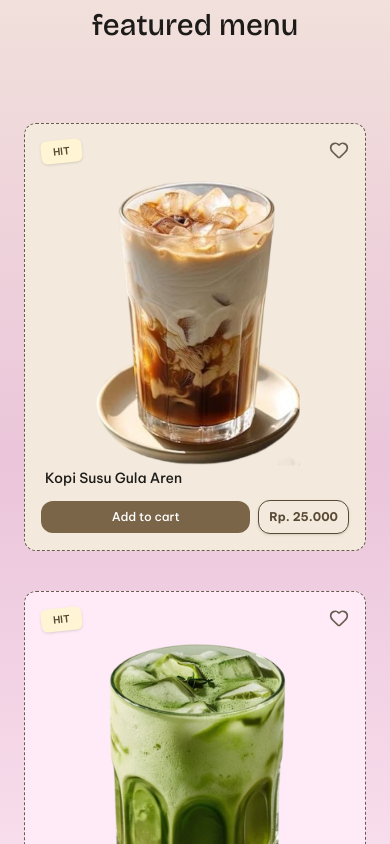
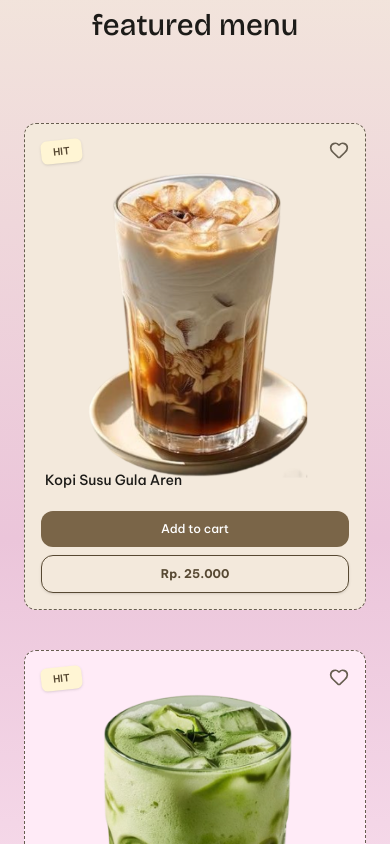
Before and after one commit to fatiya17/sistech-cafe, a Next.js app: page / in a window 390 px wide. Shown: the part 2040-2884 px from the top of the page. Built offline with nearby package versions, Linux system fonts and the light colour scheme.

Commit message:
fix: update size card when mobile

```diff
--- a/components/menu/ProductCard.jsx
+++ b/components/menu/ProductCard.jsx
@@ -19,10 +19,10 @@ export function ProductCard({
   const [isFavorite, setIsFavorite] = useState(false);
 
   return (
-    <div className="flex flex-col gap-3 group cursor-pointer w-full">
+    <div className="flex flex-col gap-3 group cursor-pointer w-full h-full">
       {/* Top Colored Box */}
       <div
-        className={`menu-card relative w-full aspect-[4/5] rounded-md p-4 flex flex-col justify-between overflow-hidden border border-[#675E50] border-dashed ${bgColorClass}`}
+        className={`menu-card relative w-full h-full rounded-md p-4 flex flex-col justify-between overflow-hidden border border-[#675E50] border-dashed ${bgColorClass}`}
         onMouseEnter={onMouseEnter}
         onMouseLeave={onMouseLeave}
       >
@@ -47,7 +47,7 @@ export function ProductCard({
         </div>
 
         {/* Product Image */}
-        <div className="flex-1 relative flex items-center justify-center min-h-0 py-4 z-0">
+        <div className="w-full aspect-square relative flex items-center justify-center py-2 z-0 flex-shrink-0">
           {/* Using a placeholder div if no image, otherwise Image */}
           {image ? (
             <div className={`relative w-full h-full transition-transform ${imageScale}`}>
@@ -66,14 +66,14 @@ export function ProductCard({
           </h4>
 
           {/* Bottom Bar: Cart Button & Price */}
-          <div className="flex flex-wrap lg:flex-nowrap justify-between items-center gap-2">
+          <div className="flex flex-col gap-2 mt-2">
             <button
-              className={`whitespace-nowrap w-full lg:w-auto flex-1 px-3 py-2 rounded-md text-xs sm:text-[13px] font-medium transition-colors text-center ${btnColorClass}`}
+              className={`w-full px-3 py-2.5 rounded-md text-xs sm:text-[13px] font-medium transition-colors text-center ${btnColorClass}`}
             >
               Add to cart
             </button>
             <div
-              className={`whitespace-nowrap px-2.5 py-2 rounded-md text-xs sm:text-[13px] font-bold shadow-sm ${priceColorClass}`}
+              className={`w-full px-2.5 py-2.5 rounded-md text-xs sm:text-[13px] font-bold shadow-sm text-center ${priceColorClass}`}
             >
               Rp. {price.toLocaleString('id-ID')}
             </div>
```
